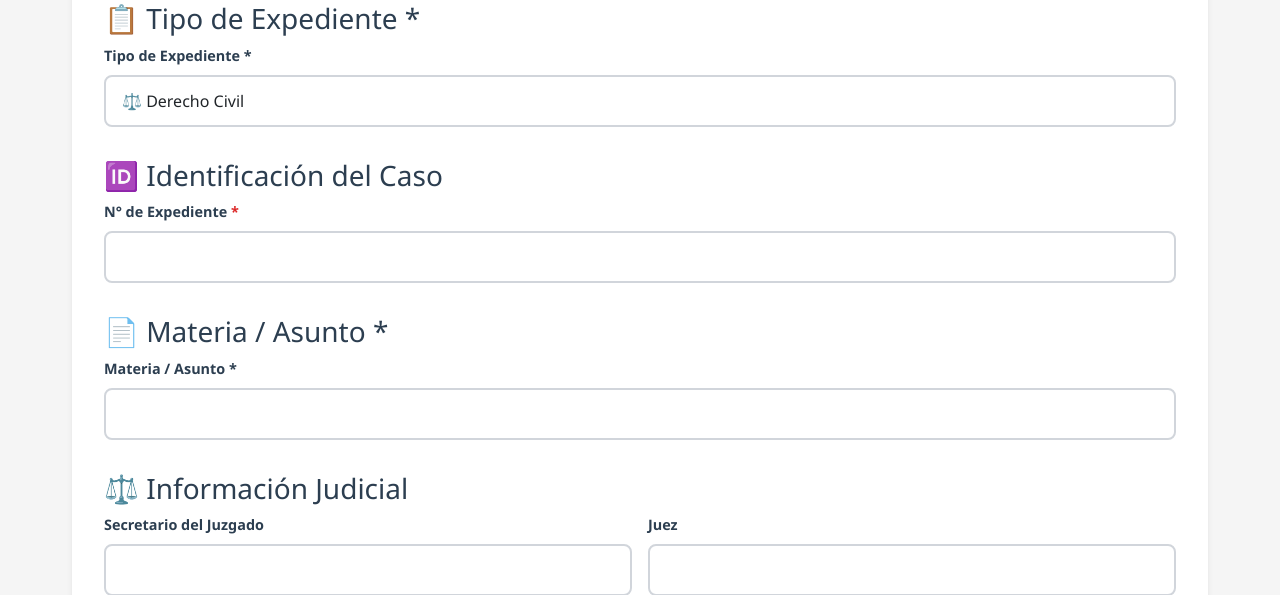
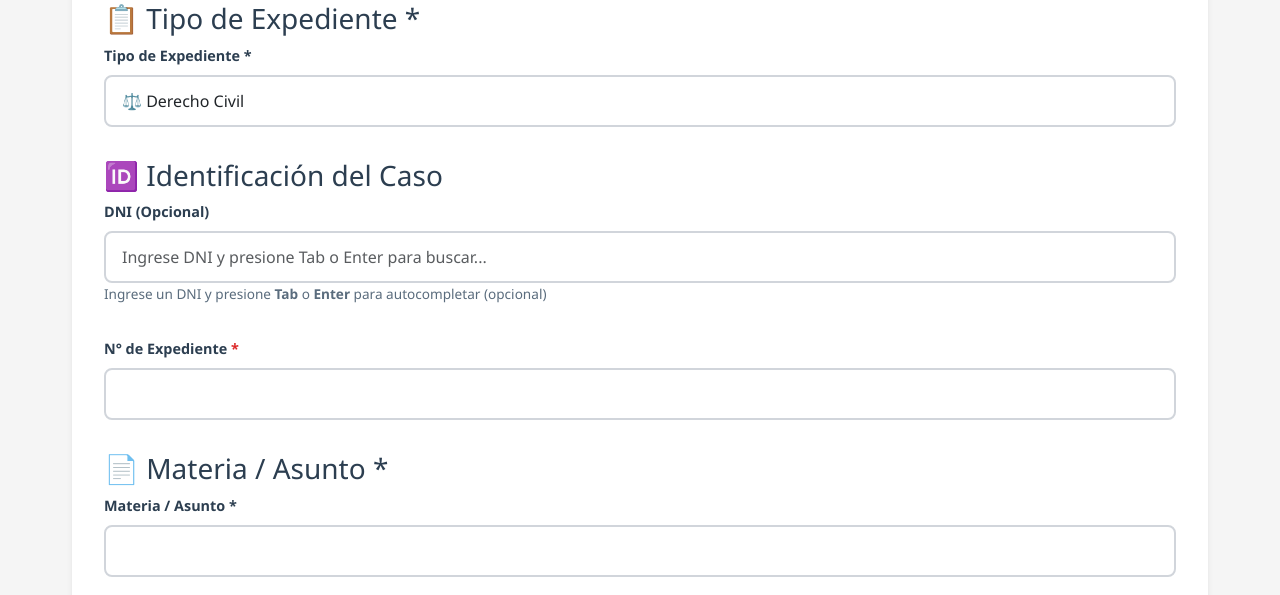
Before and after one commit to quijandriasistema-dot/gestor-expedientes, a Flask app: page /expediente/nuevo in a window 1280 px wide. Shown: the part 503-1098 px from the top of the page. Run offline with Flask 3, Linux system fonts and the light colour scheme; the visitor is signed in with stand-in values (Sample User, id 1); data that the repository does not hold is empty; some libraries are stand-ins or nearby versions.

Commit message:
ACTUALIZACION

```diff
--- a/app/routes.py
+++ b/app/routes.py
@@ -2879,7 +2879,7 @@ def imprimir_expediente_pdf(id):
         ['Tipo de Expediente', Paragraph(expediente.get_tipo_label(), wrap_style)],
         ['N° de Expediente', Paragraph(f"<b>{expediente.numero_expediente if expediente.numero_expediente != '-' else 'N/A'}</b>", wrap_style)],
         ['Cliente', Paragraph(expediente.cliente, wrap_style)],
-        ['DNI', Paragraph(expediente.dni or 'No aplica', wrap_style)],
+        ['DNI', Paragraph(expediente.dni or 'No registrado', wrap_style)],
         ['Teléfono', Paragraph(expediente.telefono or 'No registrado', wrap_style)],
         ['Materia', Paragraph(expediente.materia, wrap_style)],
         ['Estado Actual', Paragraph(expediente.get_estado_label(), wrap_style)],
@@ -3138,7 +3138,7 @@ def exportar_seguimiento_excel(id):
                 expediente.get_tipo_label(),
                 expediente.numero_expediente if expediente.numero_expediente != '-' else f'DNI: {expediente.dni}',
                 expediente.cliente,
-                expediente.dni or 'No aplica',
+                expediente.dni or 'No registrado',
                 expediente.telefono or 'No registrado',
                 expediente.materia,
                 expediente.descripcion or 'Sin descripción',
@@ -3377,7 +3377,7 @@ def exportar_resumen_pdf(id):
         ['', ''],
         ['PARTES DEL PROCESO', ''],
         ['Cliente:', expediente.cliente],
-        ['DNI:', expediente.dni or 'No aplica'],
+        ['DNI:', expediente.dni or 'No registrado'],
         ['Teléfono:', expediente.telefono or 'No registrado'],
         ['', ''],
         ['DETALLES DEL CASO', ''],
--- a/app/templates/editar_expediente.html
+++ b/app/templates/editar_expediente.html
@@ -52,13 +52,13 @@
                 <h3><span>🆔</span> Identificación del Caso</h3>
 
                 <!-- DNI -->
-                <div class="form-row" id="campo-dni-container" style="display: {% if expediente.tipo in ['administrativo', 'penal', 'conciliacion', 'archivo'] %}flex{% else %}none{% endif %};">
+                <div class="form-row" id="campo-dni-container" style="display: {% if expediente.tipo in ['administrativo', 'penal', 'conciliacion', 'archivo', 'civil'] %}flex{% else %}none{% endif %};">
                     <div class="form-col-2">
                         <div class="form-group">
                             <label for="dni">
                                 DNI
                                 {% if expediente.tipo == 'administrativo' %}<span style="color: #dc2626;">*</span>{% endif %}
-                                {% if expediente.tipo in ['penal', 'conciliacion', 'archivo'] %}(Opcional){% endif %}
+                                {% if expediente.tipo in ['penal', 'conciliacion', 'archivo', 'civil'] %}(Opcional){% endif %}
                             </label>
                             <input type="text" name="dni" id="dni" class="form-control" value="{{ expediente.dni or '' }}">
                         </div>
--- a/app/templates/nuevo_expediente.html
+++ b/app/templates/nuevo_expediente.html
@@ -317,13 +317,13 @@
             sincronizarSolicitanteCliente: false
         },
         'civil': {
-            muestraDNI: false,
+            muestraDNI: true,
             dniObligatorio: false,
             muestraExpediente: true,
-            labelDNI: 'DNI',
+            labelDNI: 'DNI (Opcional)',
             labelCliente: 'Cliente / Interesado *',
-            placeholderDNI: '',
-            ayudaDNI: '',
+            placeholderDNI: 'Ingrese DNI y presione Tab o Enter para buscar...',
+            ayudaDNI: 'Ingrese un DNI y presione <strong>Tab</strong> o <strong>Enter</strong> para autocompletar (opcional)',
             ayudaCliente: 'Ingrese los apellidos y nombres completos',
             camposEspecificos: ['campos-civil'],
             sincronizarSolicitanteCliente: false
```
